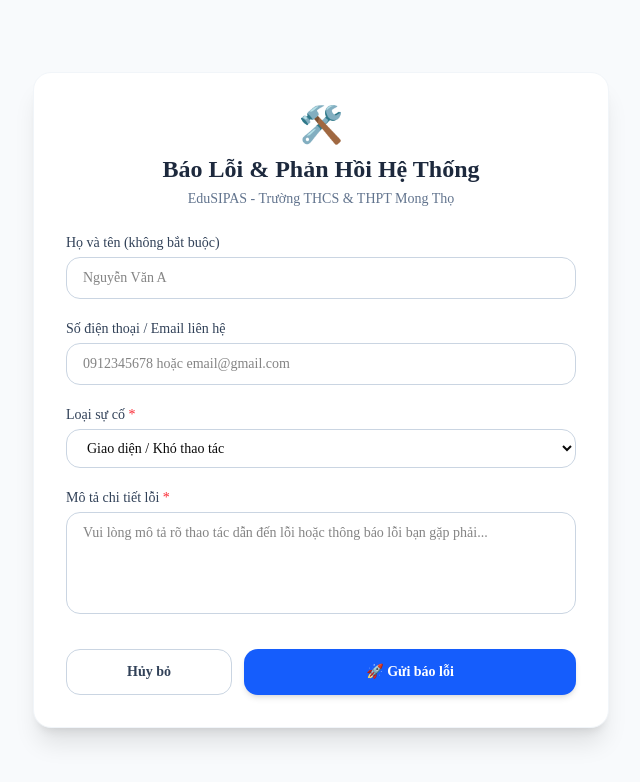
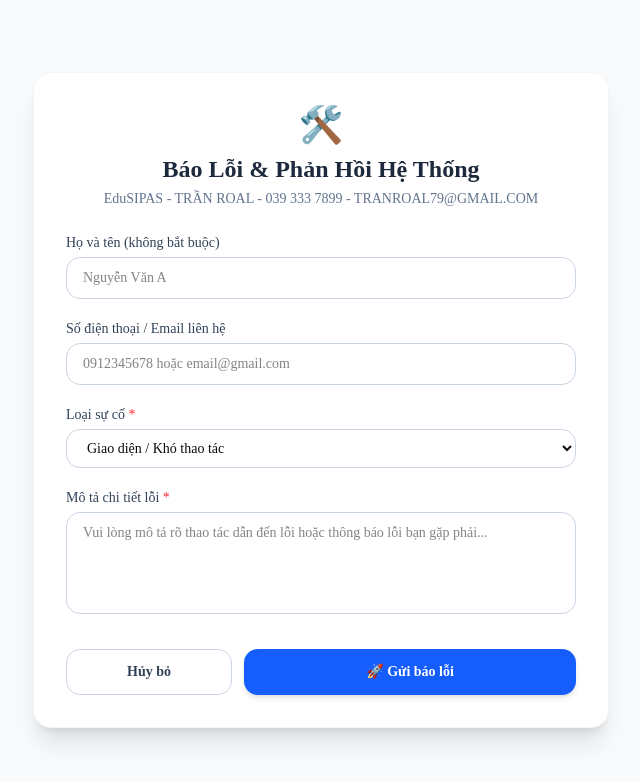
Before and after one commit to trangia79/TRAN-ROAL, a Next.js app: page /report-issue in a window 1280 px wide. Shown: the top 782 px of the page, without its empty margins (319-959 px from the left). Built offline with nearby package versions, Linux system fonts and the light colour scheme.

Commit message:
Nội dung cập nhật mới

```diff
--- a/app/report-issue/page.tsx
+++ b/app/report-issue/page.tsx
@@ -48,7 +48,7 @@ export default function ReportIssuePage() {
             Báo Lỗi & Phản Hồi Hệ Thống
           </h1>
           <p className="text-slate-500 text-sm mt-1">
-            EduSIPAS - Trường THCS & THPT Mong Thọ
+            EduSIPAS - TRẦN ROAL - 039 333 7899 - TRANROAL79@GMAIL.COM
           </p>
         </div>
 
```
